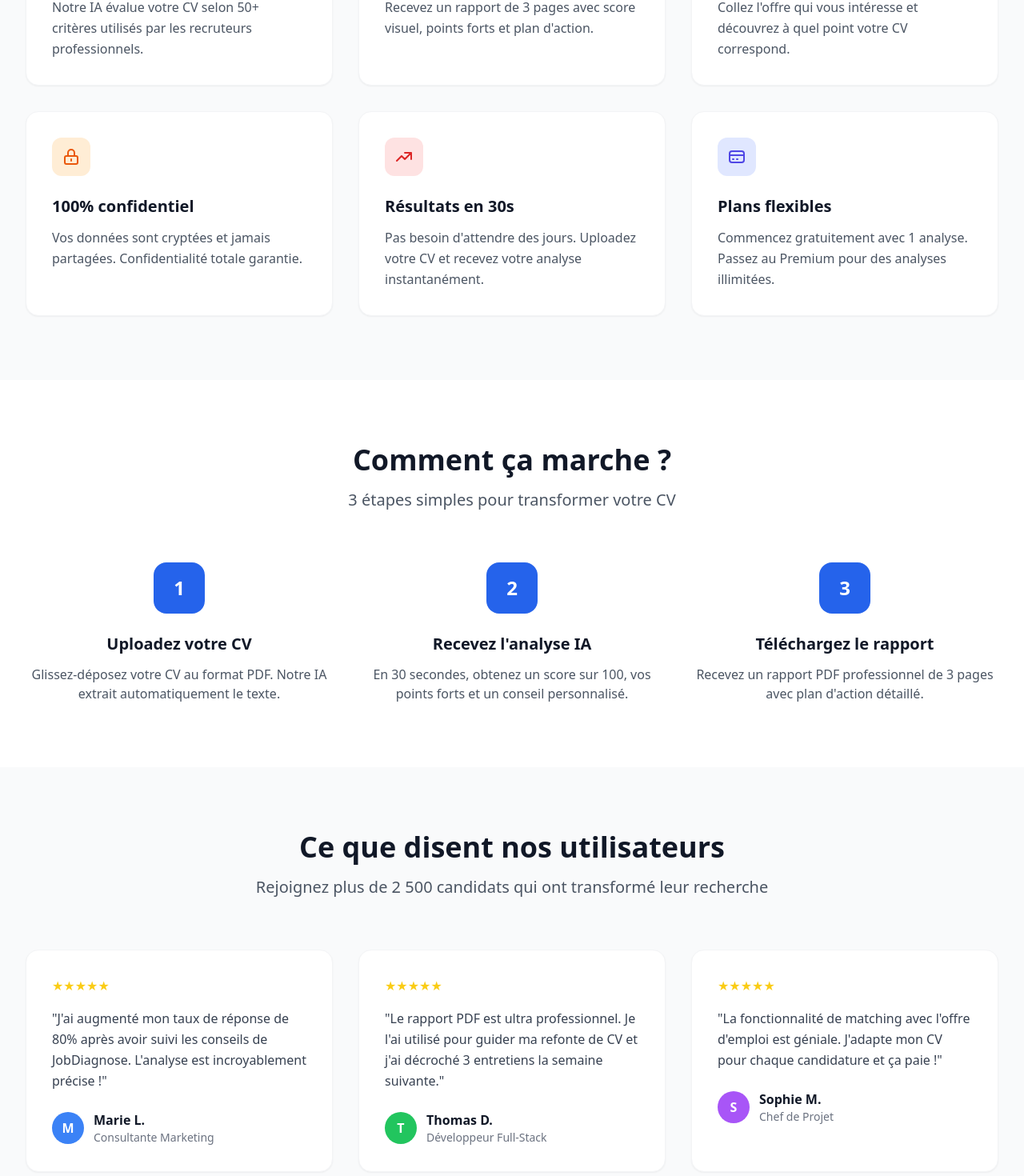
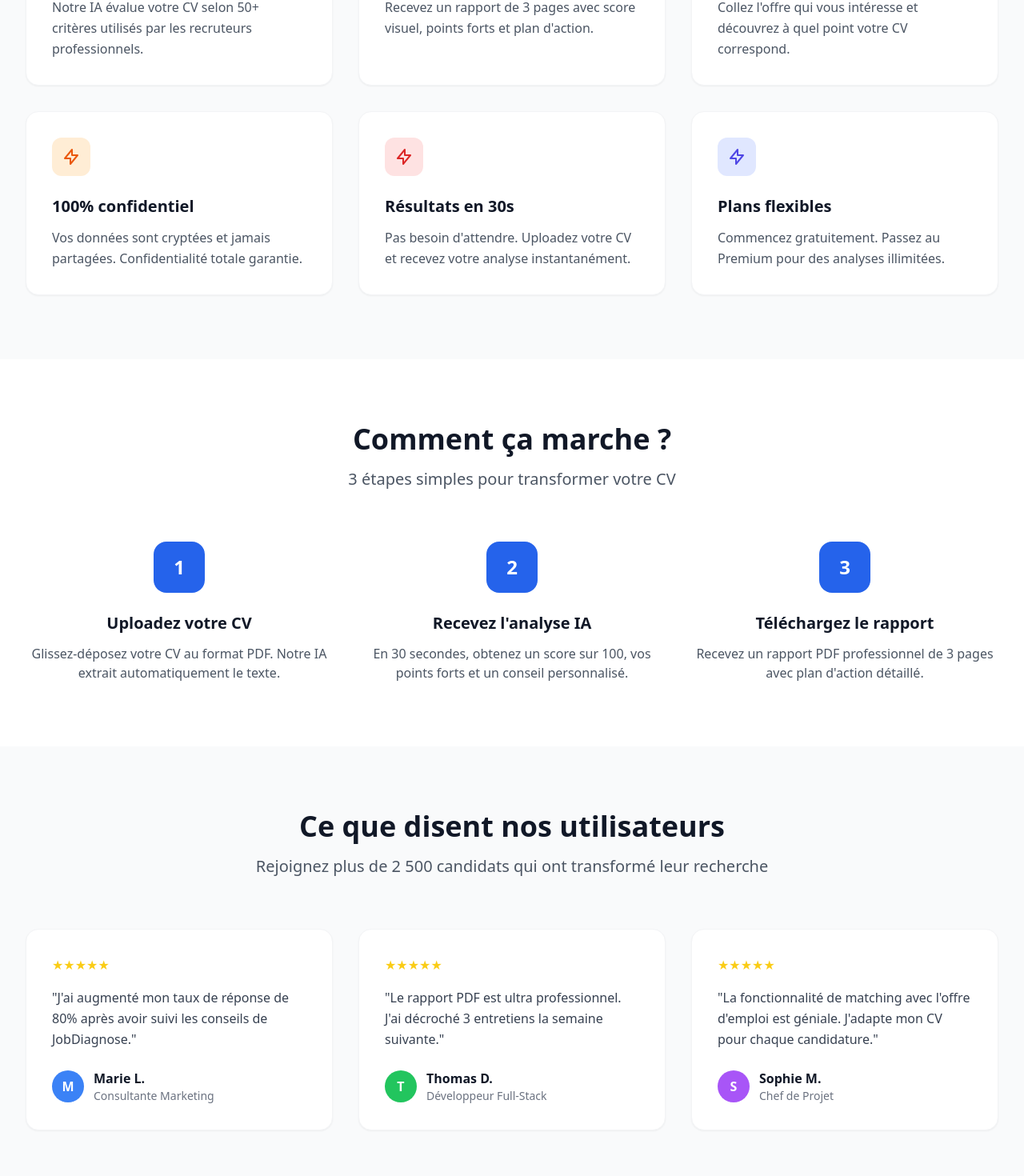
Before and after one commit to azoayena-art/jobdiagnose, a React (Vite) app: page / in a window 1280 px wide. Shown: the part 1262-2732 px from the top of the page at 80% size. Built offline with nearby package versions, Linux system fonts and the light colour scheme; no server answers.

Commit message:
Fix Tailwind classes statiques pour les 11 sections

```diff
--- a/src/Landing.jsx
+++ b/src/Landing.jsx
@@ -5,10 +5,19 @@ export default function Landing() {
     const [openFaq, setOpenFaq] = useState(null);
     const toggleFaq = (index) => setOpenFaq(openFaq === index ? null : index);
 
+    const features = [
+        { bg: "bg-blue-100", text: "text-blue-600", title: "Analyse IA précise", desc: "Notre IA évalue votre CV selon 50+ critères utilisés par les recruteurs professionnels." },
+        { bg: "bg-green-100", text: "text-green-600", title: "Rapport PDF pro", desc: "Recevez un rapport de 3 pages avec score visuel, points forts et plan d'action." },
+        { bg: "bg-purple-100", text: "text-purple-600", title: "Matching offre", desc: "Collez l'offre qui vous intéresse et découvrez à quel point votre CV correspond." },
+        { bg: "bg-orange-100", text: "text-orange-600", title: "100% confidentiel", desc: "Vos données sont cryptées et jamais partagées. Confidentialité totale garantie." },
+        { bg: "bg-red-100", text: "text-red-600", title: "Résultats en 30s", desc: "Pas besoin d'attendre. Uploadez votre CV et recevez votre analyse instantanément." },
+        { bg: "bg-indigo-100", text: "text-indigo-600", title: "Plans flexibles", desc: "Commencez gratuitement. Passez au Premium pour des analyses illimitées." }
+    ];
+
     return (
         <div className="min-h-screen bg-white font-sans">
-            {/* 1. NAVBAR FIXE AVEC NAVIGATION FLUIDE */}
-            <nav className="fixed top-0 w-full bg-white/80 backdrop-blur-lg border-b border-gray-100 z-50">
+            {/* 1. NAVBAR */}
+            <nav className="fixed top-0 w-full bg-white/90 backdrop-blur-md border-b border-gray-100 z-50">
                 <div className="max-w-7xl mx-auto px-4 sm:px-6 lg:px-8">
                     <div className="flex justify-between items-center h-16">
                         <div className="flex items-center gap-2">
@@ -30,7 +39,7 @@ export default function Landing() {
                 </div>
             </nav>
 
-            {/* 2. HERO SECTION AVEC GRADIENT, BADGE ANIMÉ ET DOUBLE CTA */}
+            {/* 2. HERO SECTION */}
             <section className="pt-32 pb-20 px-4 sm:px-6 lg:px-8 bg-gradient-to-br from-blue-50 via-white to-indigo-50">
                 <div className="max-w-7xl mx-auto text-center">
                     <div className="inline-flex items-center gap-2 px-4 py-2 bg-blue-100 text-blue-700 rounded-full text-sm font-semibold mb-6">
@@ -48,7 +57,7 @@ export default function Landing() {
                         <a href="#features" className="px-8 py-4 bg-white text-gray-700 rounded-xl font-bold text-lg hover:bg-gray-50 transition-all border border-gray-200">Voir comment ça marche</a>
                     </div>
 
-                    {/* 3. SOCIAL PROOF (Avatars, étoiles, statistiques) */}
+                    {/* 3. SOCIAL PROOF */}
                     <div className="flex flex-wrap justify-center items-center gap-8 text-gray-500 text-sm">
                         <div className="flex items-center gap-2">
                             <div className="flex -space-x-2">
@@ -70,7 +79,7 @@ export default function Landing() {
                 </div>
             </section>
 
-            {/* 4. SECTION STATS (4 métriques clés) */}
+            {/* 4. SECTION STATS */}
             <section className="py-16 px-4 sm:px-6 lg:px-8 bg-white border-y border-gray-100">
                 <div className="max-w-7xl mx-auto">
                     <div className="grid grid-cols-2 md:grid-cols-4 gap-8 text-center">
@@ -82,7 +91,7 @@ export default function Landing() {
                 </div>
             </section>
 
-            {/* 5. 6 FEATURES AVEC ICÔNES SVG COLORÉES */}
+            {/* 5. 6 FEATURES */}
             <section id="features" className="py-20 px-4 sm:px-6 lg:px-8 bg-gray-50">
                 <div className="max-w-7xl mx-auto">
                     <div className="text-center mb-16">
@@ -90,17 +99,12 @@ export default function Landing() {
                         <p className="text-xl text-gray-600 max-w-3xl mx-auto">Une suite complète d'outils propulsés par l'IA pour optimiser votre CV.</p>
                     </div>
                     <div className="grid md:grid-cols-3 gap-8">
-                        {[
-                            { icon: <path strokeLinecap="round" strokeLinejoin="round" strokeWidth={2} d="M9 12l2 2 4-4m6 2a9 9 0 11-18 0 9 9 0 0118 0z" />, color: "blue", title: "Analyse IA précise", desc: "Notre IA évalue votre CV selon 50+ critères utilisés par les recruteurs professionnels." },
-                            { icon: <path strokeLinecap="round" strokeLinejoin="round" strokeWidth={2} d="M9 5H7a2 2 0 00-2 2v12a2 2 0 002 2h10a2 2 0 002-2V7a2 2 0 00-2-2h-2M9 5a2 2 0 002 2h2a2 2 0 002-2M9 5a2 2 0 012-2h2a2 2 0 012 2" />, color: "green", title: "Rapport PDF pro", desc: "Recevez un rapport de 3 pages avec score visuel, points forts et plan d'action." },
-                            { icon: <path strokeLinecap="round" strokeLinejoin="round" strokeWidth={2} d="M13 10V3L4 14h7v7l9-11h-7z" />, color: "purple", title: "Matching offre", desc: "Collez l'offre qui vous intéresse et découvrez à quel point votre CV correspond." },
-                            { icon: <path strokeLinecap="round" strokeLinejoin="round" strokeWidth={2} d="M12 15v2m-6 4h12a2 2 0 002-2v-6a2 2 0 00-2-2H6a2 2 0 00-2 2v6a2 2 0 002 2zm10-10V7a4 4 0 00-8 0v4h8z" />, color: "orange", title: "100% confidentiel", desc: "Vos données sont cryptées et jamais partagées. Confidentialité totale garantie." },
-                            { icon: <path strokeLinecap="round" strokeLinejoin="round" strokeWidth={2} d="M13 7h8m0 0v8m0-8l-8 8-4-4-6 6" />, color: "red", title: "Résultats en 30s", desc: "Pas besoin d'attendre des jours. Uploadez votre CV et recevez votre analyse instantanément." },
-                            { icon: <path strokeLinecap="round" strokeLinejoin="round" strokeWidth={2} d="M3 10h18M7 15h1m4 0h1m-7 4h12a3 3 0 003-3V8a3 3 0 00-3-3H6a3 3 0 00-3 3v8a3 3 0 003 3z" />, color: "indigo", title: "Plans flexibles", desc: "Commencez gratuitement avec 1 analyse. Passez au Premium pour des analyses illimitées." }
-                        ].map((f, i) => (
+                        {features.map((f, i) => (
                             <div key={i} className="bg-white rounded-2xl p-8 shadow-sm hover:shadow-lg transition-shadow border border-gray-100">
-                                <div className={`w-12 h-12 bg-${f.color}-100 rounded-xl flex items-center justify-center mb-6`}>
-                                    <svg className={`w-6 h-6 text-${f.color}-600`} fill="none" stroke="currentColor" viewBox="0 0 24 24">{f.icon}</svg>
+                                <div className={`w-12 h-12 ${f.bg} rounded-xl flex items-center justify-center mb-6`}>
+                                    <svg className={`w-6 h-6 ${f.text}`} fill="none" stroke="currentColor" viewBox="0 0 24 24">
+                                        <path strokeLinecap="round" strokeLinejoin="round" strokeWidth={2} d="M13 10V3L4 14h7v7l9-11h-7z" />
+                                    </svg>
                                 </div>
                                 <h3 className="text-xl font-bold text-gray-900 mb-3">{f.title}</h3>
                                 <p className="text-gray-600 leading-relaxed">{f.desc}</p>
@@ -110,7 +114,7 @@ export default function Landing() {
                 </div>
             </section>
 
-            {/* 6. HOW IT WORKS EN 3 ÉTAPES */}
+            {/* 6. HOW IT WORKS */}
             <section className="py-20 px-4 sm:px-6 lg:px-8 bg-white">
                 <div className="max-w-7xl mx-auto">
                     <div className="text-center mb-16">
@@ -118,22 +122,26 @@ export default function Landing() {
                         <p className="text-xl text-gray-600">3 étapes simples pour transformer votre CV</p>
                     </div>
                     <div className="grid md:grid-cols-3 gap-8">
-                        {[
-                            { num: "1", title: "Uploadez votre CV", desc: "Glissez-déposez votre CV au format PDF. Notre IA extrait automatiquement le texte." },
-                            { num: "2", title: "Recevez l'analyse IA", desc: "En 30 secondes, obtenez un score sur 100, vos points forts et un conseil personnalisé." },
-                            { num: "3", title: "Téléchargez le rapport", desc: "Recevez un rapport PDF professionnel de 3 pages avec plan d'action détaillé." }
-                        ].map((step, i) => (
-                            <div key={i} className="text-center">
-                                <div className="w-16 h-16 bg-blue-600 text-white rounded-2xl flex items-center justify-center text-2xl font-bold mx-auto mb-6">{step.num}</div>
-                                <h3 className="text-xl font-bold text-gray-900 mb-3">{step.title}</h3>
-                                <p className="text-gray-600">{step.desc}</p>
-                            </div>
-                        ))}
+                        <div className="text-center">
+                            <div className="w-16 h-16 bg-blue-600 text-white rounded-2xl flex items-center justify-center text-2xl font-bold mx-auto mb-6">1</div>
+                            <h3 className="text-xl font-bold text-gray-900 mb-3">Uploadez votre CV</h3>
+                            <p className="text-gray-600">Glissez-déposez votre CV au format PDF. Notre IA extrait automatiquement le texte.</p>
+                        </div>
+                        <div className="text-center">
+                            <div className="w-16 h-16 bg-blue-600 text-white rounded-2xl flex items-center justify-center text-2xl font-bold mx-auto mb-6">2</div>
+                            <h3 className="text-xl font-bold text-gray-900 mb-3">Recevez l'analyse IA</h3>
+                            <p className="text-gray-600">En 30 secondes, obtenez un score sur 100, vos points forts et un conseil personnalisé.</p>
+                        </div>
+                        <div className="text-center">
+                            <div className="w-16 h-16 bg-blue-600 text-white rounded-2xl flex items-center justify-center text-2xl font-bold mx-auto mb-6">3</div>
+                            <h3 className="text-xl font-bold text-gray-900 mb-3">Téléchargez le rapport</h3>
+                            <p className="text-gray-600">Recevez un rapport PDF professionnel de 3 pages avec plan d'action détaillé.</p>
+                        </div>
                     </div>
                 </div>
             </section>
 
-            {/* 7. 3 TÉMOIGNAGES AVEC NOTATION 5 ÉTOILES */}
+            {/* 7. TÉMOIGNAGES */}
             <section className="py-20 px-4 sm:px-6 lg:px-8 bg-gray-50">
                 <div className="max-w-7xl mx-auto">
                     <div className="text-center mb-16">
@@ -141,25 +149,35 @@ export default function Landing() {
                         <p className="text-xl text-gray-600">Rejoignez plus de 2 500 candidats qui ont transformé leur recherche</p>
                     </div>
                     <div className="grid md:grid-cols-3 gap-8">
-                        {[
-                            { name: "Marie L.", role: "Consultante Marketing", text: "J'ai augmenté mon taux de réponse de 80% après avoir suivi les conseils de JobDiagnose. L'analyse est incroyablement précise !" },
-                            { name: "Thomas D.", role: "Développeur Full-Stack", text: "Le rapport PDF est ultra professionnel. Je l'ai utilisé pour guider ma refonte de CV et j'ai décroché 3 entretiens la semaine suivante." },
-                            { name: "Sophie M.", role: "Chef de Projet", text: "La fonctionnalité de matching avec l'offre d'emploi est géniale. J'adapte mon CV pour chaque candidature et ça paie !" }
-                        ].map((t, i) => (
-                            <div key={i} className="bg-white rounded-2xl p-8 shadow-sm border border-gray-100">
-                                <div className="flex items-center gap-1 mb-4"><span className="text-yellow-400">★★★★★</span></div>
-                                <p className="text-gray-700 mb-6 leading-relaxed">"{t.text}"</p>
-                                <div className="flex items-center gap-3">
-                                    <div className={`w-10 h-10 rounded-full flex items-center justify-center text-white font-bold ${i===0?'bg-blue-500':i===1?'bg-green-500':'bg-purple-500'}`}>{t.name[0]}</div>
-                                    <div><div className="font-semibold text-gray-900">{t.name}</div><div className="text-sm text-gray-500">{t.role}</div></div>
-                                </div>
+                        <div className="bg-white rounded-2xl p-8 shadow-sm border border-gray-100">
+                            <div className="flex items-center gap-1 mb-4"><span className="text-yellow-400">★★★★★</span></div>
+                            <p className="text-gray-700 mb-6 leading-relaxed">"J'ai augmenté mon taux de réponse de 80% après avoir suivi les conseils de JobDiagnose."</p>
+                            <div className="flex items-center gap-3">
+                                <div className="w-10 h-10 rounded-full bg-blue-500 flex items-center justify-center text-white font-bold">M</div>
+                                <div><div className="font-semibold text-gray-900">Marie L.</div><div className="text-sm text-gray-500">Consultante Marketing</div></div>
                             </div>
-                        ))}
+                        </div>
+                        <div className="bg-white rounded-2xl p-8 shadow-sm border border-gray-100">
+                            <div className="flex items-center gap-1 mb-4"><span className="text-yellow-400">★★★★★</span></div>
+                            <p className="text-gray-700 mb-6 leading-relaxed">"Le rapport PDF est ultra professionnel. J'ai décroché 3 entretiens la semaine suivante."</p>
+                            <div className="flex items-center gap-3">
+                                <div className="w-10 h-10 rounded-full bg-green-500 flex items-center justify-center text-white font-bold">T</div>
+                                <div><div className="font-semibold text-gray-900">Thomas D.</div><div className="text-sm text-gray-500">Développeur Full-Stack</div></div>
+                            </div>
+                        </div>
+                        <div className="bg-white rounded-2xl p-8 shadow-sm border border-gray-100">
+                            <div className="flex items-center gap-1 mb-4"><span className="text-yellow-400">★★★★★</span></div>
+                            <p className="text-gray-700 mb-6 leading-relaxed">"La fonctionnalité de matching avec l'offre d'emploi est géniale. J'adapte mon CV pour chaque candidature."</p>
+                            <div className="flex items-center gap-3">
+                                <div className="w-10 h-10 rounded-full bg-purple-500 flex items-center justify-center text-white font-bold">S</div>
+                                <div><div className="font-semibold text-gray-900">Sophie M.</div><div className="text-sm text-gray-500">Chef de Projet</div></div>
+                            </div>
+                        </div>
                     </div>
                 </div>
             </section>
 
-            {/* 8. PRICING AVEC 3 PLANS */}
+            {/* 8. PRICING */}
             <section id="pricing" className="py-20 px-4 sm:px-6 lg:px-8 bg-white">
                 <div className="max-w-7xl mx-auto text-center">
                     <h2 className="text-4xl font-bold text-gray-900 mb-4">Tarifs simples et transparents</h2>
@@ -202,7 +220,7 @@ export default function Landing() {
                 </div>
             </section>
 
-            {/* 9. FAQ INTERACTIVE AVEC ACCORDÉON */}
+            {/* 9. FAQ */}
             <section id="faq" className="py-20 px-4 sm:px-6 lg:px-8 bg-gray-50">
                 <div className="max-w-3xl mx-auto">
                     <div className="text-center mb-16">
@@ -211,8 +229,8 @@ export default function Landing() {
                     </div>
                     <div className="space-y-4">
                         {[
-                            { q: "Comment fonctionne l'analyse IA ?", a: "Notre IA utilise les derniers modèles de langage pour analyser votre CV selon 50+ critères professionnels. Elle évalue la structure, le contenu et les mots-clés." },
-                            { q: "Mes données sont-elles en sécurité ?", a: "Absolument. Vos CV sont cryptés et stockés de manière sécurisée. Nous ne partageons jamais vos données avec des tiers." },
+                            { q: "Comment fonctionne l'analyse IA ?", a: "Notre IA utilise les derniers modèles de langage pour analyser votre CV selon 50+ critères professionnels." },
+                            { q: "Mes données sont-elles en sécurité ?", a: "Absolument. Vos CV sont cryptés et stockés de manière sécurisée. Nous ne partageons jamais vos données." },
                             { q: "Puis-je utiliser JobDiagnose pour plusieurs CV ?", a: "Oui ! Avec le plan Essentiel, vous avez droit à 10 analyses. Avec le plan Premium, les analyses sont illimitées." },
                             { q: "Le rapport PDF est-il professionnel ?", a: "Oui, le rapport PDF de 3 pages est conçu pour être clair et actionnable, avec un score visuel et un plan d'action priorisé." }
                         ].map((faq, index) => (
@@ -228,7 +246,7 @@ export default function Landing() {
                 </div>
             </section>
 
-            {/* 10. CTA FINAL AVEC GRADIENT BLEU */}
+            {/* 10. CTA FINAL */}
             <section className="py-20 px-4 sm:px-6 lg:px-8 bg-gradient-to-br from-blue-600 to-indigo-600">
                 <div className="max-w-4xl mx-auto text-center">
                     <h2 className="text-4xl font-bold text-white mb-6">Prêt à transformer votre CV ?</h2>
@@ -238,7 +256,7 @@ export default function Landing() {
                 </div>
             </section>
 
-            {/* 11. FOOTER PROFESSIONNEL 4 COLONNES */}
+            {/* 11. FOOTER */}
             <footer className="bg-gray-900 text-gray-400 py-12 px-4 sm:px-6 lg:px-8">
                 <div className="max-w-7xl mx-auto">
                     <div className="grid md:grid-cols-4 gap-8 mb-8">
```
